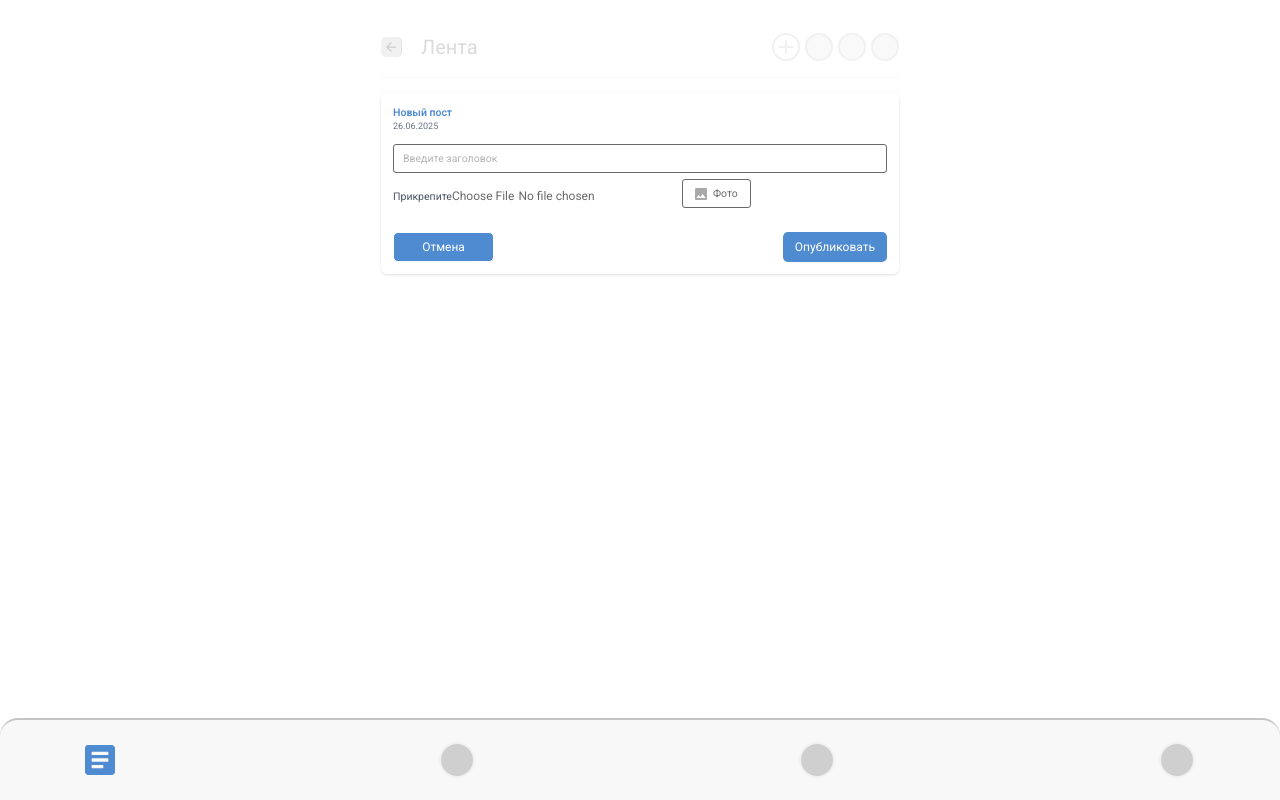
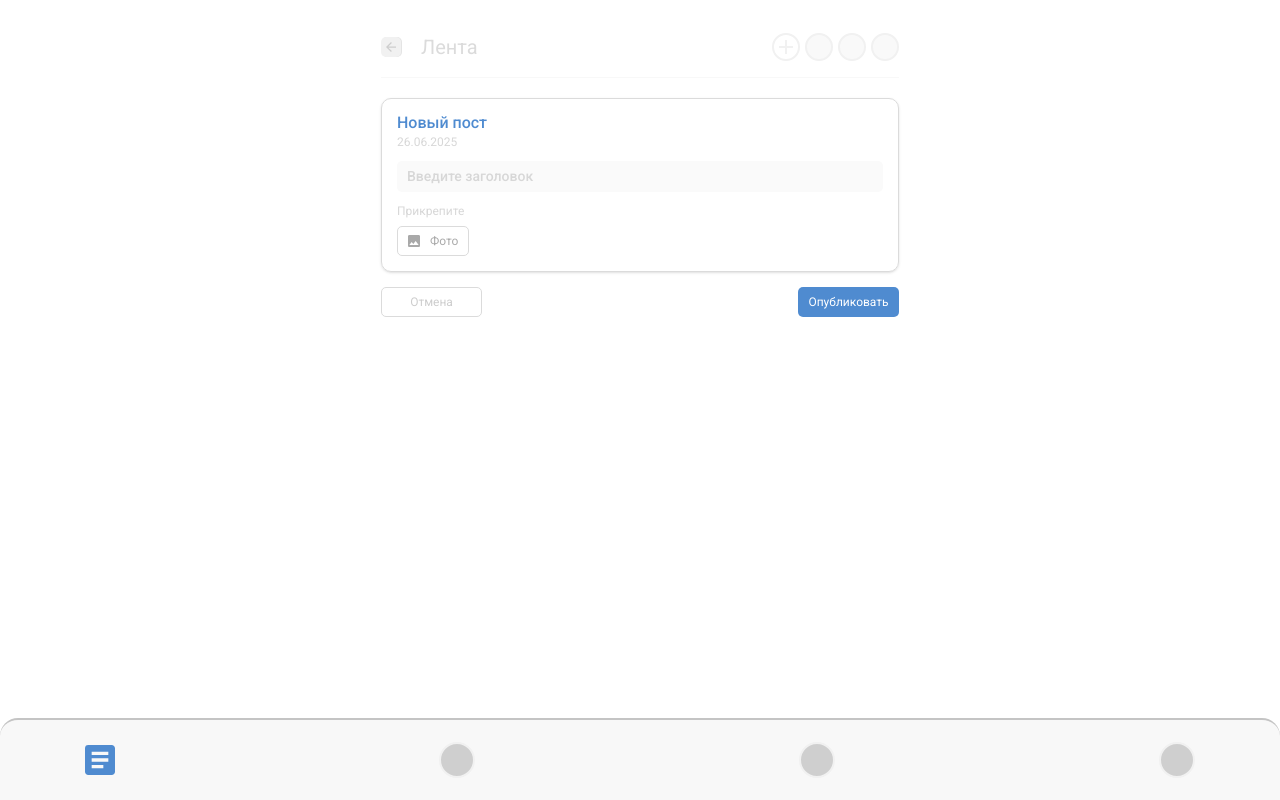
Before and after one commit to cptblackmore/ronix-test-task, a React (Vite) app in the folder client/: page / in a window 1280 px wide. Both pictures are taken after a click on the button "Новый пост". Built offline with nearby package versions, Linux system fonts and the light colour scheme; no server answers.

Commit message:
style(client): improve layout and styling of PostCreateForm

```diff
--- a/client/src/components/PostCreateForm/PostCreateForm.tsx
+++ b/client/src/components/PostCreateForm/PostCreateForm.tsx
@@ -1,3 +1,4 @@
+import { useRef } from "react";
 import ImageIcon from "../../assets/icons/ImageIcon";
 import { formatDate } from "../../utils/formatDate";
 import { Button } from "../Button";
@@ -14,62 +15,71 @@ export const PostCreateForm: React.FC<PostCreateFormProps> = ({
 }) => {
   const { loading, error, handleTitleChange, handleImageChange, handleSubmit } =
     useCreatePost(onSuccess);
+  const fileInputRef = useRef<HTMLInputElement>(null);
 
   return (
-    <form onSubmit={handleSubmit} className="rounded-lg shadow p-4 space-y-4">
+    <form onSubmit={handleSubmit} className="mt-[20px]">
+      <div className="rounded-10 border border-[#DBDBDB] shadow p-15">
         <header>
-        <h2 className="text-accent font-semibold text-sm">Новый пост</h2>
-        <p className="text-xs text-gray-500">
+          <h2 className="text-accent font-medium text-[16px] leading-6">
+            Новый пост
+          </h2>
+          <p className="text-[#D7D7D7] leading-7">
             {formatDate(new Date().toISOString(), true)}
           </p>
         </header>
 
-      <fieldset className="space-y-2">
+        <fieldset className="pt-2.5">
           <label className="block">
             <span className="sr-only">Заголовок</span>
             <input
               type="text"
               name="title"
               placeholder="Введите заголовок"
-            className="w-full border rounded px-3 py-2 text-sm"
+              className="w-full bg-[#FAFAFA] rounded-5 px-[10px] py-[5px] font-medium text-[14px] placeholder-[#D7D7D7]"
               onChange={handleTitleChange}
             />
           </label>
 
-        <label className="block">
-          <span className="text-sm text-gray-600">Прикрепите</span>
+          <div className="pt-[10px] flex flex-col items-start">
+            <span className="text-[#D7D7D7] mb-[6px]">Прикрепите</span>
+
             <input
               type="file"
+              ref={fileInputRef}
+              id="upload-image"
               name="image"
               accept="image/*"
               onChange={handleImageChange}
-            id="upload-image"
+              className="hidden"
             />
+
             <label
               htmlFor="upload-image"
-            className="inline-flex items-center gap-2 px-4 py-2 border rounded cursor-pointer text-sm"
+              tabIndex={0}
+              onKeyDown={(e) => {
+                if (e.key === "Enter" || e.key === " ") {
+                  fileInputRef.current?.click();
+                }
+              }}
+              className="inline-flex items-center gap-[10px] px-[10px] py-[5px]
+                border border-[#DBDBDB] rounded-5 cursor-pointer text-[#A9A9A9]
+                hover:border-accent hover:text-accent transition-colors"
             >
               <ImageIcon />
               <span>Фото</span>
             </label>
-        </label>
+          </div>
         </fieldset>
 
-      {error && <p className="text-xs text-red-600">{error}</p>}
+        {error && <p className="text-xs text-error p-2">{error}</p>}
+      </div>
 
-      <div className="flex justify-between items-center pt-4">
-        <Button
-          type="button"
-          onClick={onCancel}
-          className="px-4 py-2 rounded border text-gray-500"
-        >
+      <div className="flex justify-between items-center pt-15">
+        <Button type="button" onClick={onCancel} variant="secondary">
           Отмена
         </Button>
-        <Button
-          type="submit"
-          disabled={loading}
-          className="bg-accent text-white px-4 py-2 rounded"
-        >
+        <Button type="submit" disabled={loading}>
           {loading ? "Публикуем…" : "Опубликовать"}
         </Button>
       </div>
```
Lines whose indentation alone changed are shown as unchanged.
